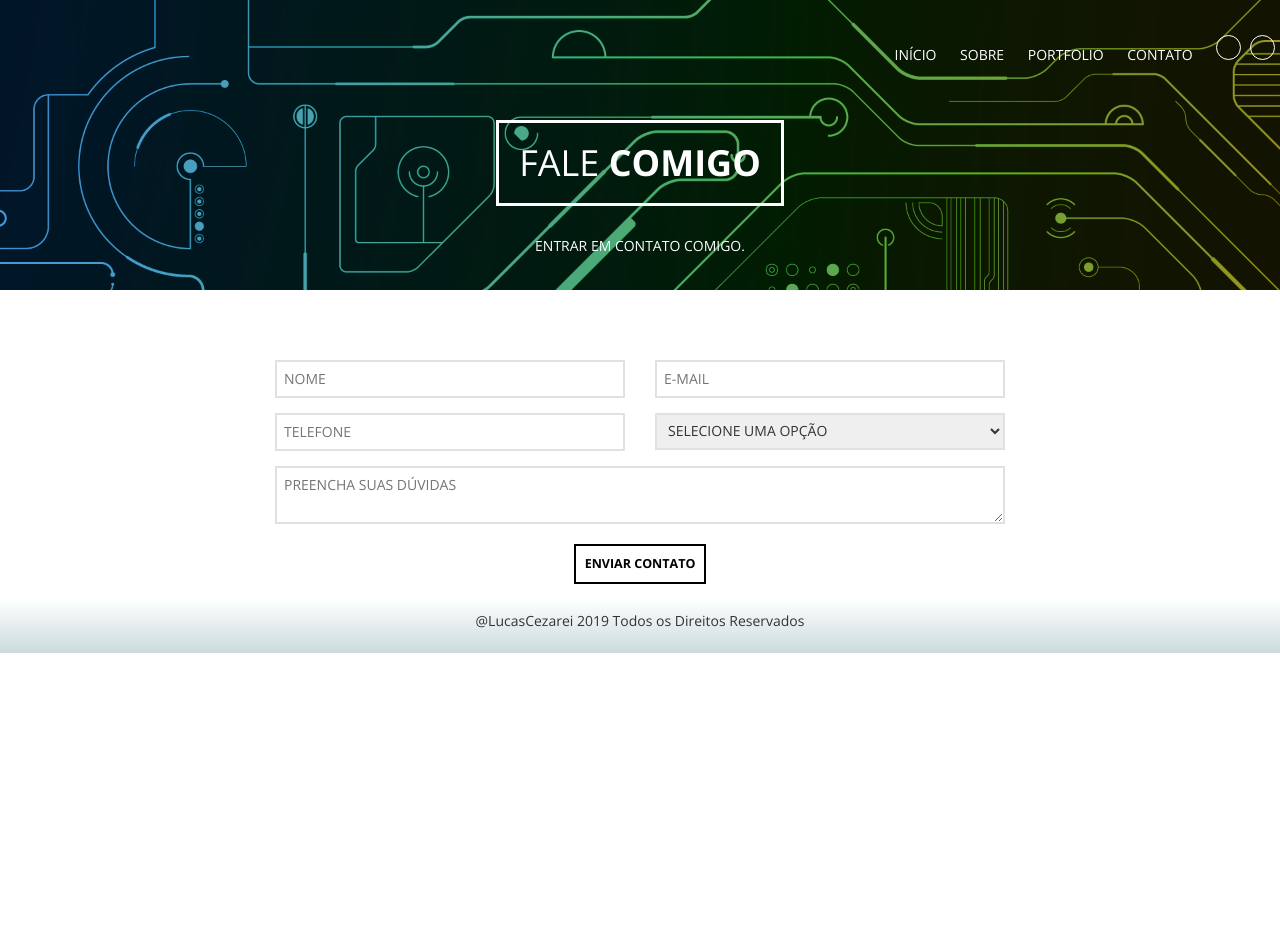
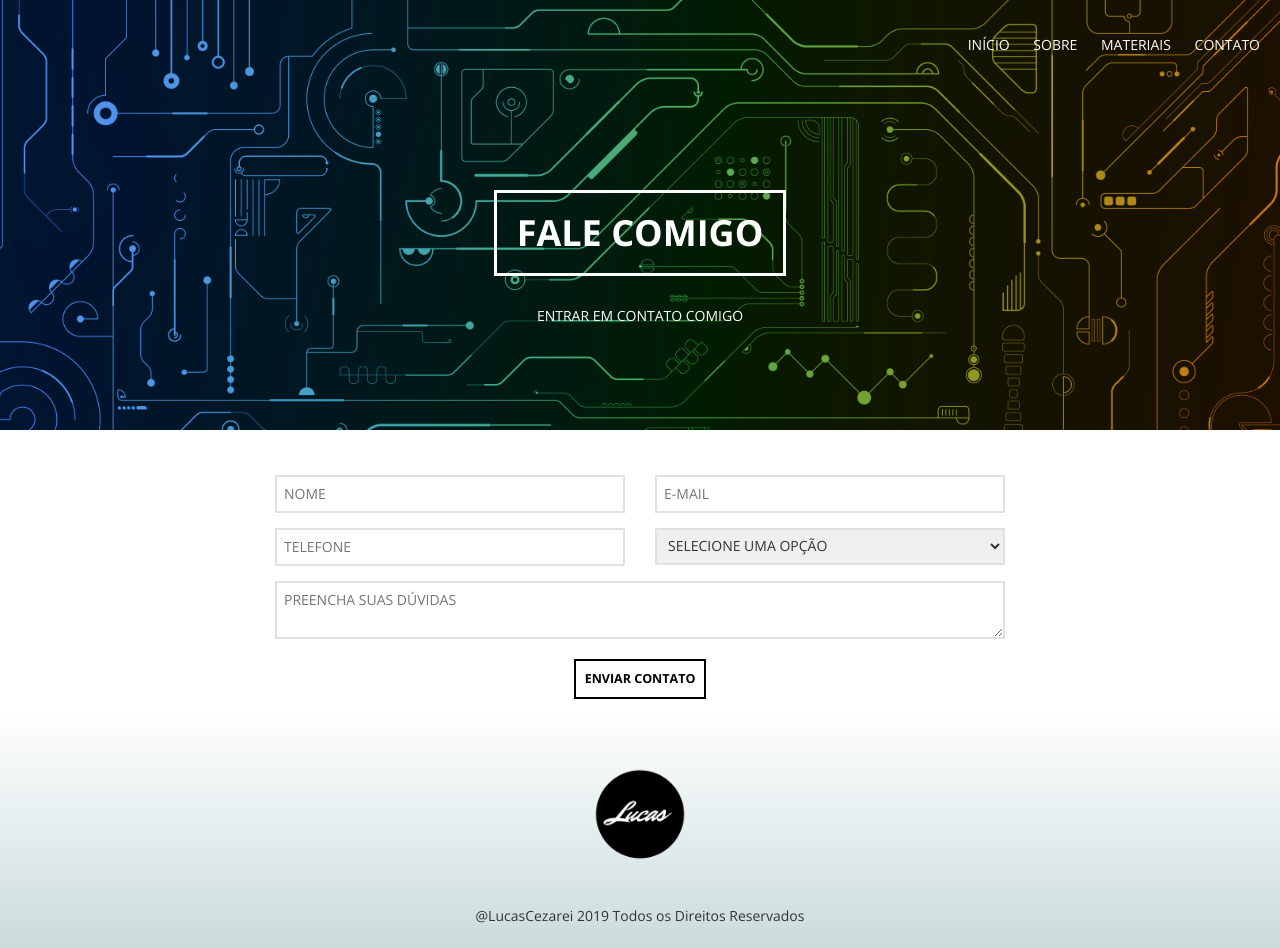
Before and after one commit to LucasCezarei/LucasMagalhaes, a website: page contato.html in a window 1280 px wide. Before the commit the page ends 800 px from the top, so only its background shows below. Drawn offline with nearby package versions, Linux system fonts and the light colour scheme.

Commit message:
Finalizado

```diff
--- a/contato.html
+++ b/contato.html
@@ -1,27 +1,31 @@
 <!DOCTYPE html>
 <html>
+
+	<!--Cabeça do site (Links para CSS e Idioma)-->
 	<head>
 		<meta charset="UTF-8">
-		<title>Contato</title>
+		<title>Pagina Inicial</title>
 		 <meta name="viewport" content="width=device-width, initial-scale=1">
-		 <link rel="stylesheet" href="css/contato.css">
-		 <link rel="stylesheet" href="css/geral.css">
-		 <link rel="stylesheet" href="css/portfolio.css">
-		 <link rel="stylesheet" href="css/plugins.css">
-		 <link rel="stylesheet" href="css/home.css">
-		 <link rel="stylesheet" href="bower_components/wow/css/libs/animate.css">
+		<link rel="stylesheet" href="css/contato.css">
+	    <link rel="stylesheet" href="css/home.css">
+		<link rel="stylesheet" href="css/geral.css">
+		<link rel="stylesheet" href="bower_components/wow/css/libs/animate.css">
+		<link rel="stylesheet" href="css/plugins.css">
 	</head>
 	<body>
 
+		<!--Menu Responsivo-->
 		<nav class="menu-responsivo">
 			<ul>
 				<li><a href="index.html">Início</a></li>
 				<li><a href="sobre.html">Sobre</a></li>
-				<li><a href="portfolio.html">Portfolio</a></li>
-				<li><a href="contato.html">Contato</a></li>
+				<li><a href="portfolio.html">Material</a></li>
+				<li><a href="contato.html">Contatos</a></li>
 			</ul>
 		</nav>
+		<!--Finalizado (Menu para mobile)-->
 
+		<!--Layout da barra de navegação-->
 		<div class="layout">
 			<header>
 					<div class="links">
@@ -29,33 +33,25 @@
 							<ul>
 								<li><a href="index.html">Início</a></li>
 								<li><a href="sobre.html">Sobre</a></li>
-								<li><a href="portfolio.html">Portfolio</a></li>
+								<li><a href="portfolio.html">Materiais</a></li>
 								<li><a href="contato.html">Contato</a></li>
 							</ul>
 						</nav>
-
 						<a class="toggle" href="javascript:;">
 							<span></span>
 							<span></span>
 							<span></span>
 						</a>
+					</div>
+						<!--Finalizado Barra de navegação-->
 
-						<ul class="social">
-							<li class="wow fadeIn" data-wow-duration="1s" data-wow-delay="0.6s">
-								<a href="https://www.facebook.com/lucas.cezarei.3"></a>
-							</li>
+					<h1><strong>Fale Comigo</strong></h1>
+					<p>Entrar em contato comigo</p>
+			</div>
+			</header>
+		<!--Finalizado Cabeçalho-->
 
-							<li class="wow fadeIn" data-wow-duration="1s" data-wow-delay="0.9s">
-								<a href="https://github.com/LucasCezarei"></a>
-							</li>
-						</ul>
-					</div>
-
-				<h1>Fale <strong>Comigo</strong></h1>
-				<p>Entrar em contato comigo.</p>
-			</div>
-		</header>
-
+		<!--Contato-->
 		<main>
 			<section class="contato">
 				<div class="container">
@@ -103,11 +99,16 @@
 				</div>
 			</section>
 		</main>
+		<!--Finalizado Contato-->
 
+		<!--Rodapé-->
 		<footer>
 			<div class="logo-rodape">
+				<img src="images/logo.png">
 				<p>@LucasCezarei 2019 Todos os Direitos Reservados</p>
 			</div>
 		</footer>
+	</div>
+	<!--Finalizado Rodapé-->
 	</body>
 </html>
```
